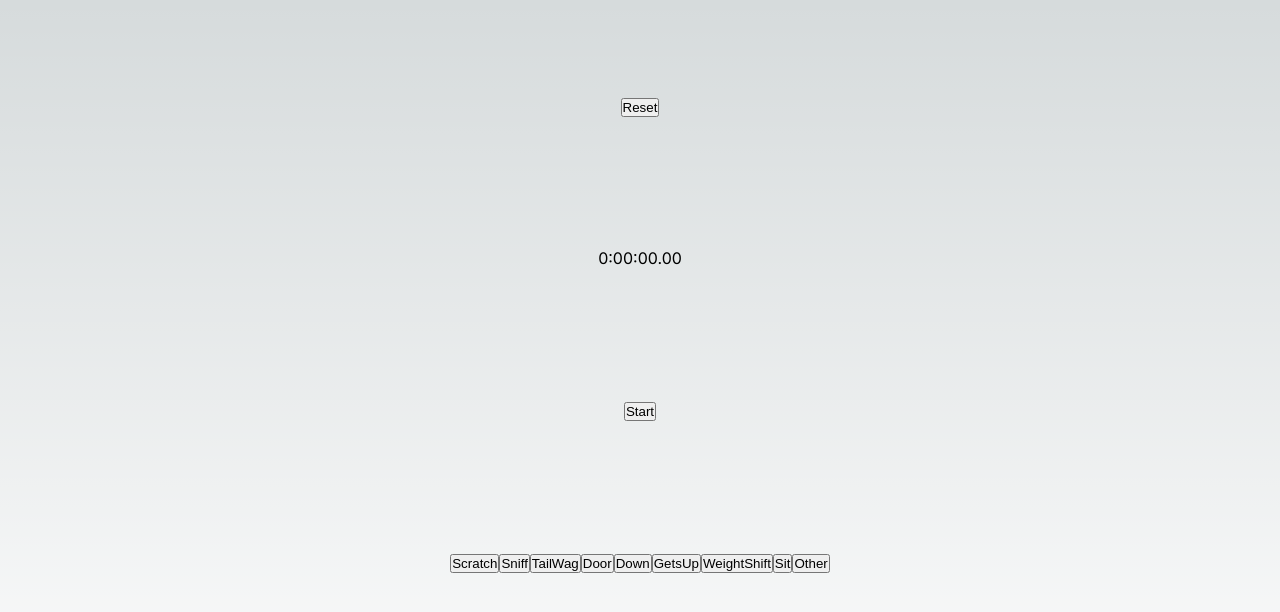
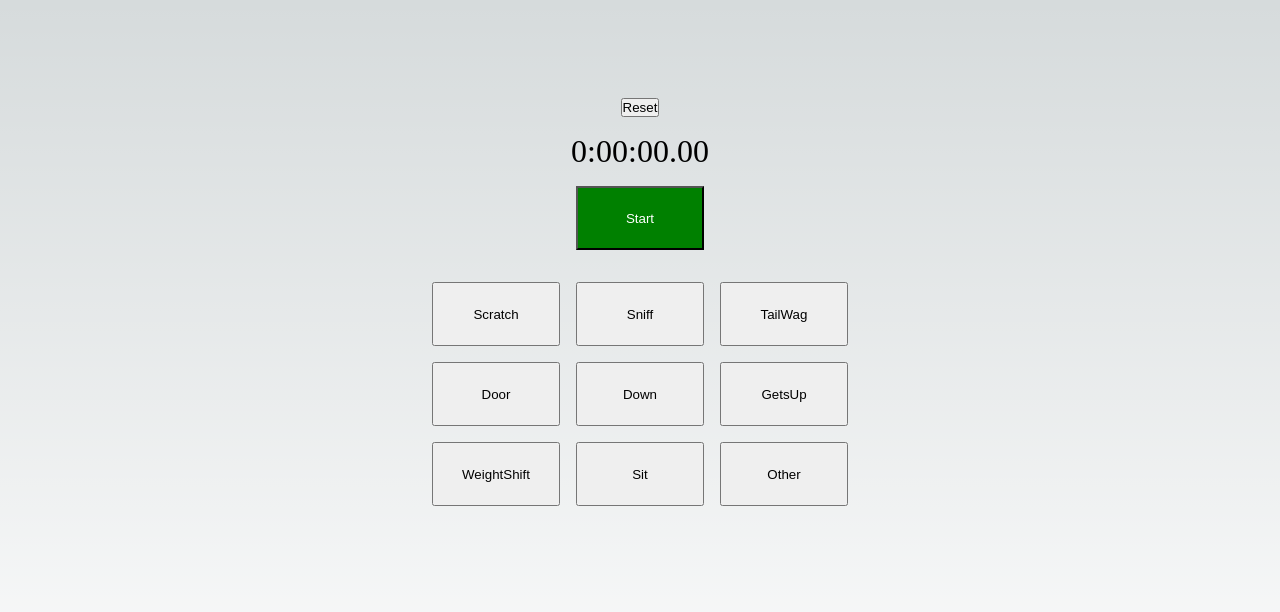
Before and after one commit to bgapinski/penny-paws, a Next.js app: page / in a window 1280 px wide. Shown: the top 612 px of the page. Built offline with nearby package versions, Linux system fonts and the light colour scheme.

Commit message:
fix initial styling

```diff
--- a/src/app/page.module.css
+++ b/src/app/page.module.css
@@ -7,226 +7,62 @@
   min-height: 100vh;
 }
 
-.description {
-  display: inherit;
-  justify-content: inherit;
-  align-items: inherit;
-  font-size: 0.85rem;
-  max-width: var(--max-width);
-  width: 100%;
-  z-index: 2;
-  font-family: var(--font-mono);
-}
-
-.description a {
-  display: flex;
-  justify-content: center;
-  align-items: center;
-  gap: 0.5rem;
-}
-
-.description p {
-  position: relative;
-  margin: 0;
-  padding: 1rem;
-  background-color: rgba(var(--callout-rgb), 0.5);
-  border: 1px solid rgba(var(--callout-border-rgb), 0.3);
-  border-radius: var(--border-radius);
-}
-
 .code {
   font-weight: 700;
   font-family: var(--font-mono);
 }
 
-.grid {
-  display: grid;
-  grid-template-columns: repeat(4, minmax(25%, auto));
-  max-width: 100%;
-  width: var(--max-width);
+.timer {
+  align-items: center;
+  display: flex;
+  flex-direction: column;
+  justify-content: center;
 }
 
-.card {
-  padding: 1rem 1.2rem;
-  border-radius: var(--border-radius);
-  background: rgba(var(--card-rgb), 0);
-  border: 1px solid rgba(var(--card-border-rgb), 0);
-  transition:
-    background 200ms,
-    border 200ms;
+.stopwatch {
+  font-family: ui-monospace;
+  font-size: 2rem;
+  padding: 1rem 0;
 }
 
-.card span {
-  display: inline-block;
-  transition: transform 200ms;
+.stopwatchStart {
+  background-color: green;
+  color: white;
+  height: 4rem;
+  width: 8rem;
 }
 
-.card h2 {
-  font-weight: 600;
-  margin-bottom: 0.7rem;
+.stopwatchReset {}
+
+.stopwatchStop {
+  background-color: red;
+  height: 4rem;
+  width: 8rem;
 }
 
-.card p {
-  margin: 0;
-  opacity: 0.6;
-  font-size: 0.9rem;
-  line-height: 1.5;
-  max-width: 30ch;
-  text-wrap: balance;
+.actions {
+  align-items: center;
+  display: grid;
+  grid-template-rows: repeat(3, auto);
+  grid-template-columns: repeat(3, 1fr);
+  gap: 1rem;
+  justify-items: center;
+  margin: 2rem 0;
 }
 
-.center {
-  display: flex;
-  justify-content: center;
-  align-items: center;
-  position: relative;
-  padding: 4rem 0;
+.actionButton {
+  padding: 10px;
+  height: 4rem;
+  width: 8rem;
 }
 
-.center::before {
-  background: var(--secondary-glow);
-  border-radius: 50%;
-  width: 480px;
-  height: 360px;
-  margin-left: -400px;
+.horizontal {
+  border-top: 1px solid black;
+  margin: 0.5rem 0;
 }
 
-.center::after {
-  background: var(--primary-glow);
-  width: 240px;
-  height: 180px;
-  z-index: -1;
+.event {
+  list-style-type: none;
+  font-family: ui-monospace;
+  line-height: 1.25;
 }
-
-.center::before,
-.center::after {
-  content: "";
-  left: 50%;
-  position: absolute;
-  filter: blur(45px);
-  transform: translateZ(0);
-}
-
-.logo {
-  position: relative;
-}
-/* Enable hover only on non-touch devices */
-@media (hover: hover) and (pointer: fine) {
-  .card:hover {
-    background: rgba(var(--card-rgb), 0.1);
-    border: 1px solid rgba(var(--card-border-rgb), 0.15);
-  }
-
-  .card:hover span {
-    transform: translateX(4px);
-  }
-}
-
-@media (prefers-reduced-motion) {
-  .card:hover span {
-    transform: none;
-  }
-}
-
-/* Mobile */
-@media (max-width: 700px) {
-  .content {
-    padding: 4rem;
-  }
-
-  .grid {
-    grid-template-columns: 1fr;
-    margin-bottom: 120px;
-    max-width: 320px;
-    text-align: center;
-  }
-
-  .card {
-    padding: 1rem 2.5rem;
-  }
-
-  .card h2 {
-    margin-bottom: 0.5rem;
-  }
-
-  .center {
-    padding: 8rem 0 6rem;
-  }
-
-  .center::before {
-    transform: none;
-    height: 300px;
-  }
-
-  .description {
-    font-size: 0.8rem;
-  }
-
-  .description a {
-    padding: 1rem;
-  }
-
-  .description p,
-  .description div {
-    display: flex;
-    justify-content: center;
-    position: fixed;
-    width: 100%;
-  }
-
-  .description p {
-    align-items: center;
-    inset: 0 0 auto;
-    padding: 2rem 1rem 1.4rem;
-    border-radius: 0;
-    border: none;
-    border-bottom: 1px solid rgba(var(--callout-border-rgb), 0.25);
-    background: linear-gradient(
-      to bottom,
-      rgba(var(--background-start-rgb), 1),
-      rgba(var(--callout-rgb), 0.5)
-    );
-    background-clip: padding-box;
-    backdrop-filter: blur(24px);
-  }
-
-  .description div {
-    align-items: flex-end;
-    pointer-events: none;
-    inset: auto 0 0;
-    padding: 2rem;
-    height: 200px;
-    background: linear-gradient(
-      to bottom,
-      transparent 0%,
-      rgb(var(--background-end-rgb)) 40%
-    );
-    z-index: 1;
-  }
-}
-
-/* Tablet and Smaller Desktop */
-@media (min-width: 701px) and (max-width: 1120px) {
-  .grid {
-    grid-template-columns: repeat(2, 50%);
-  }
-}
-
-@media (prefers-color-scheme: dark) {
-  .vercelLogo {
-    filter: invert(1);
-  }
-
-  .logo {
-    filter: invert(1) drop-shadow(0 0 0.3rem #ffffff70);
-  }
-}
-
-@keyframes rotate {
-  from {
-    transform: rotate(360deg);
-  }
-  to {
-    transform: rotate(0deg);
-  }
-}
--- a/src/app/timer.tsx
+++ b/src/app/timer.tsx
@@ -1,6 +1,8 @@
 import { useLocalStorage } from "@/storage/useLocalStorage";
 import { useEffect } from "react";
 import moment from "moment";
+
+import styles from "@/app/page.module.css";
 
 interface Event {
   time: number;
@@ -86,27 +88,27 @@ export const Timer = function () {
   };
 
   return (
-    <>
+    <div className={styles.timer}>
       <div>
-        <button className="stopwatch-reset" onClick={reset}>
+        <button className={styles.stopwatchReset} onClick={reset}>
           Reset
         </button>
       </div>
-      <div className="stopwatch">{formatTime(elapsedTime)}</div>
+      <div className={styles.stopwatch}>{formatTime(elapsedTime)}</div>
       <div>
         <button
-          className={running ? "stopwatch-stop" : "stopwatch-start"}
+          className={running ? styles.stopwatchStop : styles.stopwatchStart}
           onClick={startStop}
         >
           {running ? "Stop" : "Start"}
         </button>
       </div>
-      <div className="actions">
+      <div className={styles.actions}>
         {Object.keys(EventType)
           .filter((key) => isNaN(Number(key)))
           .map((eventType) => (
             <button
-              className="action-button"
+              className={styles.actionButton}
               onClick={() => logEvent(eventType as EventTypeKey)}
               key={eventType}
             >
@@ -117,11 +119,16 @@ export const Timer = function () {
       <ul>
         {events.map((event, index) => (
           <>
-            {event.type === "END_SET" ? <hr className="horizontal" /> : null}
-            <li key={index}>{`${formatTime(event.time)} - ${event.type}`}</li>
+            {event.type === "END_SET" ? (
+              <hr className={styles.horizontal} />
+            ) : null}
+            <li
+              className={styles.event}
+              key={index}
+            >{`${formatTime(event.time)} - ${event.type}`}</li>
           </>
         ))}
       </ul>
-    </>
+    </div>
   );
 };
```
